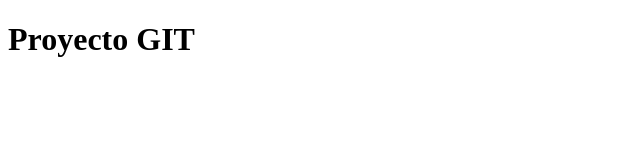
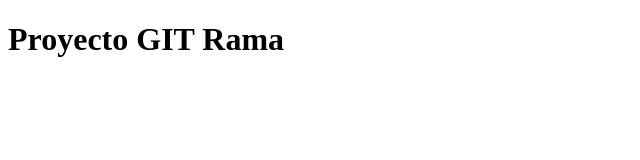
Before and after one commit to juanma62/proyecto_git_ok, a website: page index.html in a window 1280 px wide. Shown: the whole page, without its empty margins (0-640 px from the left). Drawn offline with Linux system fonts and the light colour scheme.

Commit message:
Cambios_rama2

```diff
--- a/index.html
+++ b/index.html
@@ -8,7 +8,7 @@
 </head>
 <body>
     <header>
-        <h1>Proyecto GIT</h1>
+        <h1>Proyecto GIT Rama</h1>
     </header>
 </body>
 </html>
```
